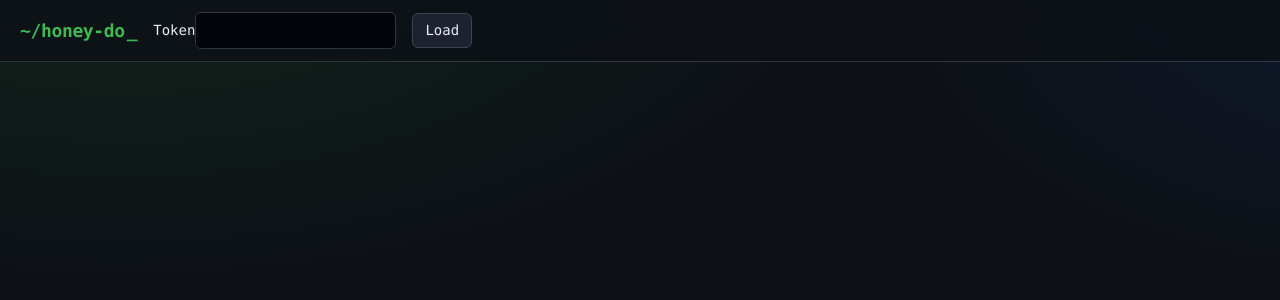
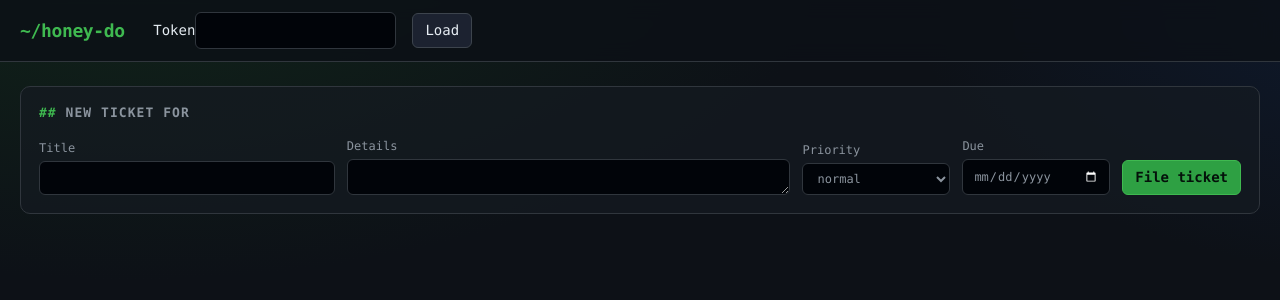
Before and after one commit to secure-builder-dev/secure-builder, a React (Vite) app in the folder frontend/: page / in a window 1280 px wide. Shown: the top 300 px of the page. Built offline with nearby package versions, Linux system fonts and the light colour scheme.

Commit message:
XO-2f: built by a local model (gpt-oss-120b-hf)

```diff
--- a/frontend/src/App.tsx
+++ b/frontend/src/App.tsx
@@ -1,7 +1,7 @@
 import React, { useState } from "react";
 import "./styles.css";
 import TicketCard from "./TicketCard";
-import { fetchDashboard } from "./api";
+import { fetchDashboard, fetchFiled, createTicket, changeStatus } from "./api";
 import { Board, Ticket } from "./types";
 
 const App: React.FC = () => {
@@ -9,12 +9,65 @@ const App: React.FC = () => {
   const [board, setBoard] = useState<Board | null>(null);
   const [error, setError] = useState<string>("");
 
+  // form fields for new ticket
+  const [title, setTitle] = useState("");
+  const [details, setDetails] = useState("");
+  const [priority, setPriority] = useState<"low" | "normal" | "urgent">("normal");
+  const [due, setDue] = useState(""); // empty string means null
+
   const handleLoad = async () => {
     // clear previous state
     setError("");
     setBoard(null);
     if (!token) return;
     try {
+      const data = await fetchDashboard(token);
+      setBoard(data);
+      // also fetch filed tickets on load
+      await fetchFiled(token);
+    } catch (e: any) {
+      if (e instanceof Error && e.message === "401") {
+        setError("Wrong token");
+      } else {
+        setError("Something went wrong");
+      }
+    }
+  };
+
+  const handleCreateTicket = async (e: React.FormEvent) => {
+    e.preventDefault();
+    if (!token) return;
+    setError("");
+    try {
+      await createTicket(token, {
+        title,
+        details,
+        priority,
+        due: due === "" ? null : due,
+      });
+      // on success clear form fields
+      setTitle("");
+      setDetails("");
+      setPriority("normal");
+      setDue("");
+      // reload dashboard and filed tickets
+      const data = await fetchDashboard(token);
+      setBoard(data);
+      await fetchFiled(token);
+    } catch (e: any) {
+      if (e instanceof Error && e.message === "401") {
+        setError("Wrong token");
+      } else {
+        setError("Something went wrong");
+      }
+    }
+  };
+
+  const handleStatusChange = async (id: number, newStatus: "acknowledged" | "in_progress" | "done") => {
+    if (!token) return;
+    setError("");
+    try {
+      await changeStatus(token, id, newStatus);
       const data = await fetchDashboard(token);
       setBoard(data);
     } catch (e: any) {
@@ -34,7 +87,19 @@ const App: React.FC = () => {
           {name} <span className="count">{count}</span>
         </h3>
         {count > 0 ? (
-          tickets.map((t) => <TicketCard key={t.id} ticket={t} />)
+          tickets.map((t) => (
+            <TicketCard key={t.id} ticket={t}>
+              {t.status === "open" && (
+                <button type="button" onClick={() => handleStatusChange(t.id, "acknowledged")}>Acknowledge</button>
+              )}
+              {t.status === "acknowledged" && (
+                <button type="button" onClick={() => handleStatusChange(t.id, "in_progress")}>Start</button>
+              )}
+              {t.status === "in_progress" && (
+                <button type="button" onClick={() => handleStatusChange(t.id, "done")}>Done</button>
+              )}
+            </TicketCard>
+          ))
         ) : (
           <p className="empty">Nothing here</p>
         )}
@@ -62,6 +127,51 @@ const App: React.FC = () => {
             {error}
           </p>
         )}
+        {/* New ticket form */}
+        <section className="panel new-ticket" aria-label="New ticket">
+          <h2>New ticket for {token ? (token.includes("her") ? "him" : "her") : ""}</h2>
+          <form onSubmit={handleCreateTicket}>
+            <label>
+              Title
+              <input
+                type="text"
+                value={title}
+                onChange={(e) => setTitle(e.target.value)}
+                name="title"
+              />
+            </label>
+            <label>
+              Details
+              <textarea
+                value={details}
+                onChange={(e) => setDetails(e.target.value)}
+                name="details"
+              />
+            </label>
+            <label>
+              Priority
+              <select
+                value={priority}
+                onChange={(e) => setPriority(e.target.value as "low" | "normal" | "urgent")}
+                name="priority"
+              >
+                <option value="low">low</option>
+                <option value="normal">normal</option>
+                <option value="urgent">urgent</option>
+              </select>
+            </label>
+            <label>
+              Due
+              <input
+                type="date"
+                value={due}
+                onChange={(e) => setDue(e.target.value)}
+                name="due"
+              />
+            </label>
+            <button type="submit">File ticket</button>
+          </form>
+        </section>
         {board && (
           <section className="panel" aria-label="My board">
             <h2>My board</h2>
```
